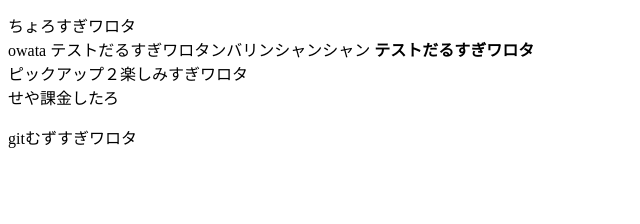
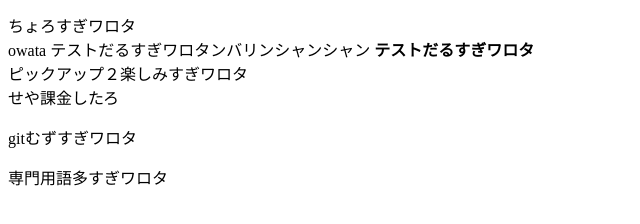
Before and after one commit to KK6152/testsite, a plain HTML site: page index.html in a window 1280 px wide. Shown: the part 116-340 px from the top of the page, without its empty margins (0-640 px from the left). Drawn offline with Linux system fonts and the light colour scheme.

Commit message:
検証２

```diff
--- a/index.html
+++ b/index.html
@@ -14,5 +14,8 @@
     <br>せや課金したろ
 </p>
 <p>gitむずすぎワロタ</p>
+<p>
+    専門用語多すぎワロタ
+</p>
 </body>
 </html>
```
